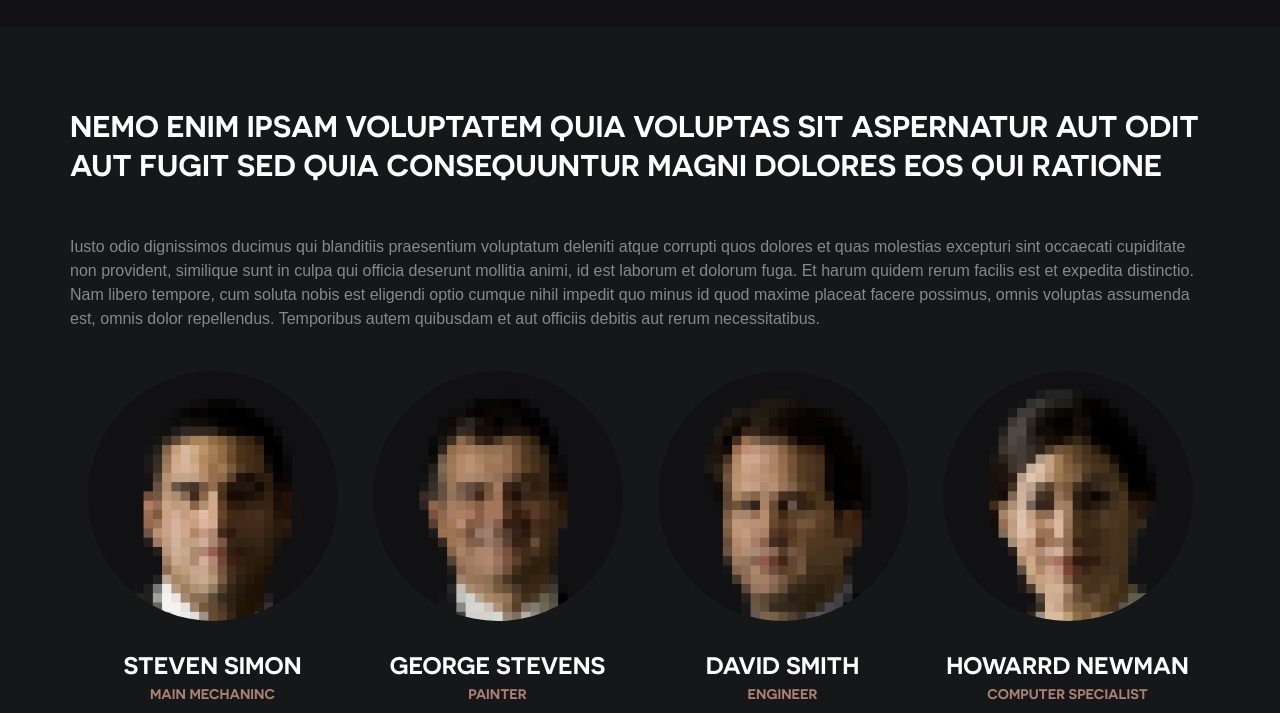
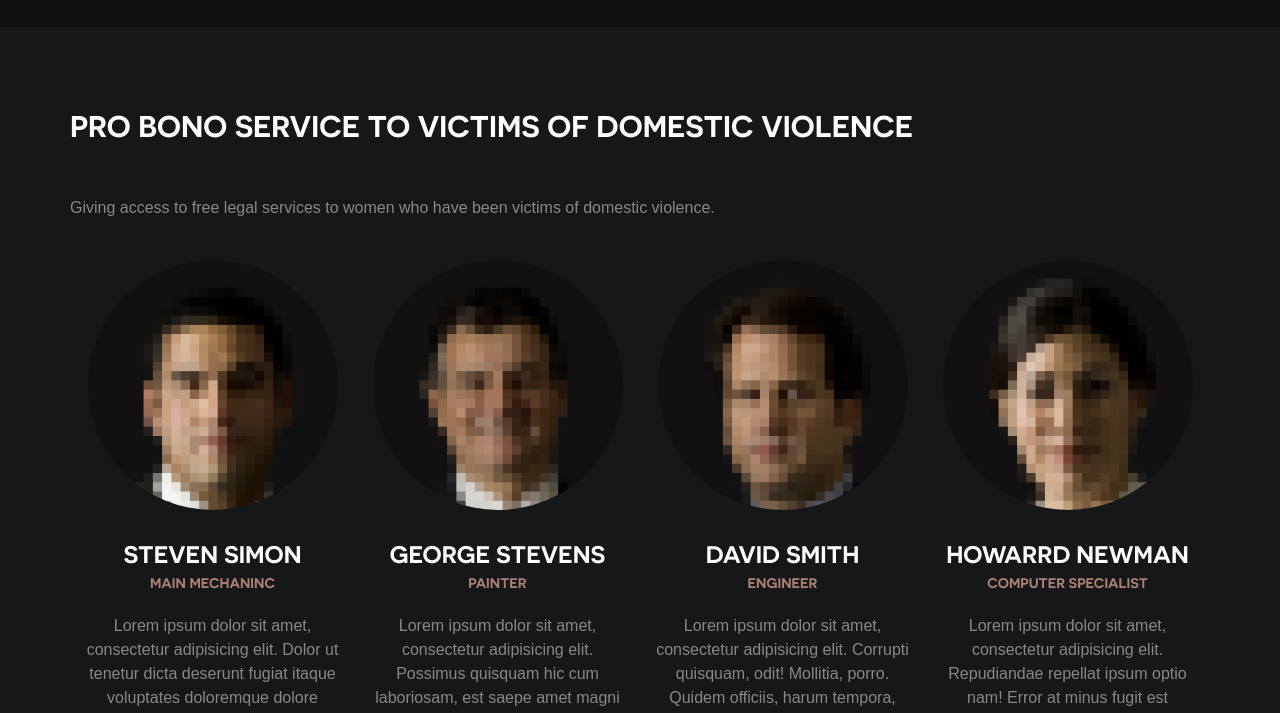
Before and after one commit to e-iroro/Group1-WTBootcamp, a plain HTML site: page about.html in a window 1280 px wide. Shown: the part 72-785 px from the top of the page. Drawn offline with Linux system fonts and the light colour scheme.

Commit message:
Update about.html

```diff
--- a/about.html
+++ b/about.html
@@ -54,8 +54,8 @@
 
 				<div class="fullwidth-block content">
 					<div class="container">
-						<h2 class="entry-title">Nemo enim ipsam voluptatem quia voluptas sit aspernatur aut odit aut fugit sed quia consequuntur magni dolores eos qui ratione</h2>
-						<p>Iusto odio dignissimos ducimus qui blanditiis praesentium voluptatum deleniti atque corrupti quos dolores et quas molestias excepturi sint occaecati cupiditate non provident, similique sunt in culpa qui officia deserunt mollitia animi, id est laborum et dolorum fuga. Et harum quidem rerum facilis est et expedita distinctio. Nam libero tempore, cum soluta nobis est eligendi optio cumque nihil impedit quo minus id quod maxime placeat facere possimus, omnis voluptas assumenda est, omnis dolor repellendus. Temporibus autem quibusdam et aut officiis debitis aut rerum necessitatibus.</p>
+						<h2 class="entry-title">Pro bono service to victims of Domestic Violence</h2>
+						<p>Giving access to free legal services to women who have been victims of domestic violence.</p>
 
 						<div class="team">
 							<figure class="team-image"><img src="dummy/person-1.png" alt="person-1"></figure>
```
